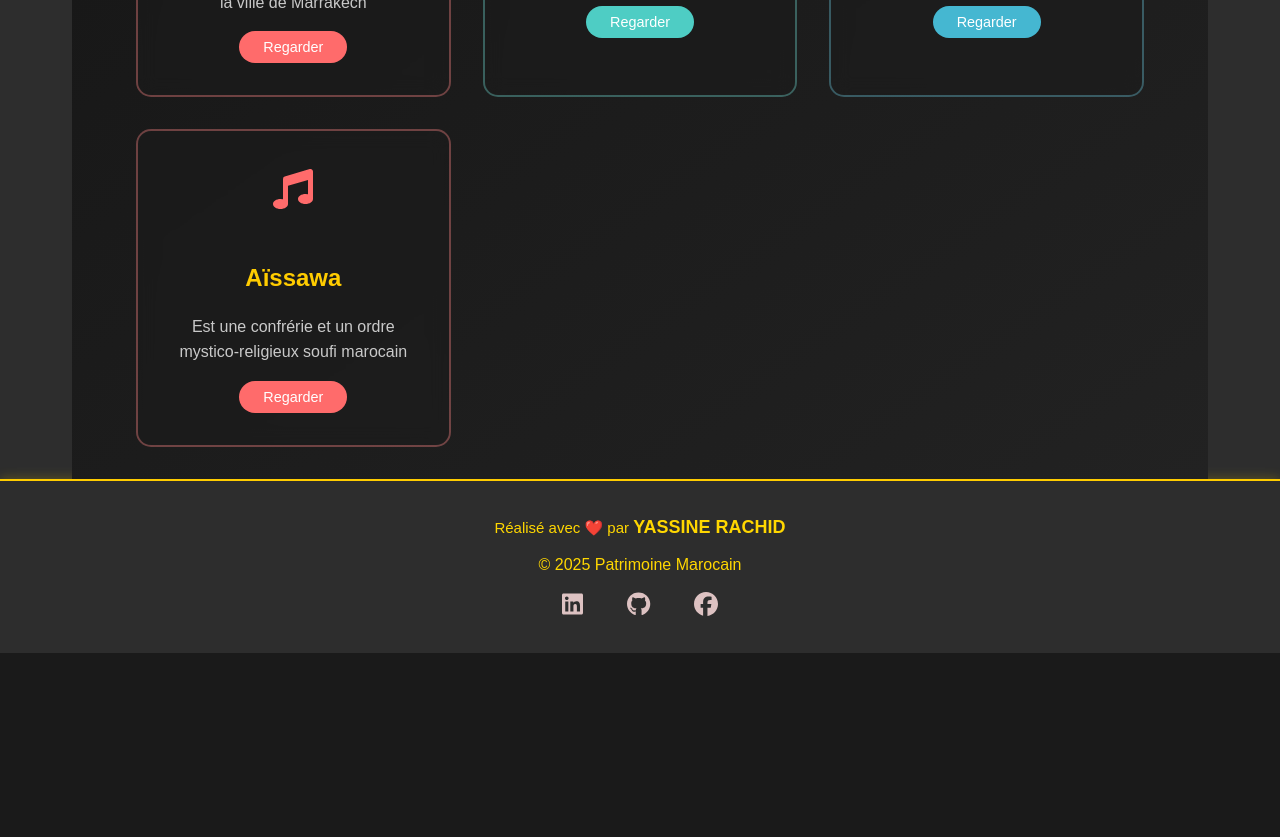
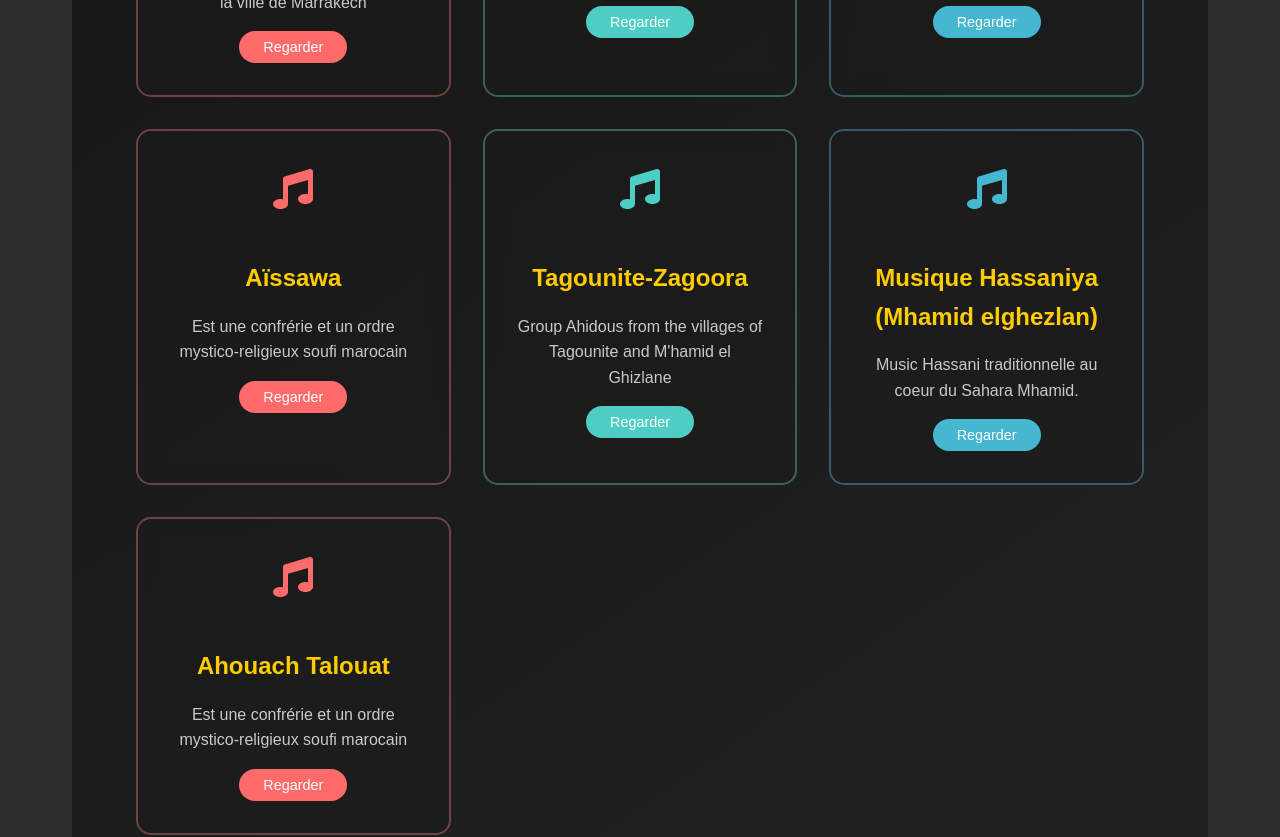
Before and after one commit to Hardrach/Culture, a React (Create React App) app: page /musique in a window 1280 px wide. Shown: the part 980-1817 px from the top of the page. Before the commit the page ends 1633 px from the top, so only its background shows below. Built offline with nearby package versions, Linux system fonts and the light colour scheme; no server answers.

Commit message:
first commit

```diff
--- a/src/pages/Musique.js
+++ b/src/pages/Musique.js
@@ -9,7 +9,7 @@ const videos = [
     title: "Gnaoua",
     description: "Musique spirituelle du sud marocain",
     wikiTitle: "Gnaoua",
-    url: "https://www.youtube.com/embed/BSKmB_1-Kto",
+    url: "https://www.youtube.com/embed/3LDxDDUKOwc",
     icon: <FaMusic />,
     color: "#ff6b6b"
   },
@@ -60,7 +60,31 @@ const videos = [
     title: "Aïssawa",
     description: "Est une confrérie et un ordre mystico-religieux soufi marocain",
     wikiTitle: "Aïssawa",
-    url: "https://www.youtube.com/embed/f9pYVm1Jl5U?start=11",
+    url: "https://www.youtube.com/embed/tHdvC891Eb8 ",
+    icon: <FaMusic />,
+    color: "#FFD700"
+  },
+  {
+    title: "Tagounite-Zagoora",
+    description: "Group Ahidous from the villages of Tagounite and M'hamid el Ghizlane",
+    wikiTitle: "",
+    url: "https://www.youtube.com/embed/tHdvC891Eb8 ",
+    icon: <FaMusic />,
+    color: "#FFD700"
+  },
+  {
+    title: "Musique Hassaniya  (Mhamid elghezlan)",
+    description: "Music Hassani traditionnelle au coeur du Sahara Mhamid. ",
+    wikiTitle: "",
+    url: "https://www.youtube.com/embed/7-ALZ4M67cE",
+    icon: <FaMusic />,
+    color: "#FFD700"
+  },
+  {
+    title: "Ahouach Talouat ",
+    description: "Est une confrérie et un ordre mystico-religieux soufi marocain",
+    wikiTitle: "Ahouach",
+    url: "https://www.youtube.com/embed/WULjd15xdGQ",
     icon: <FaMusic />,
     color: "#FFD700"
   }
```
